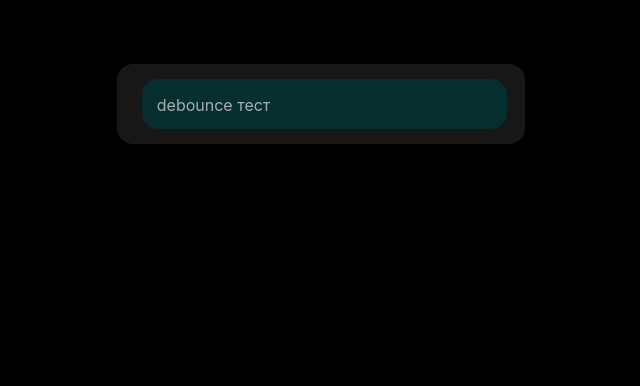
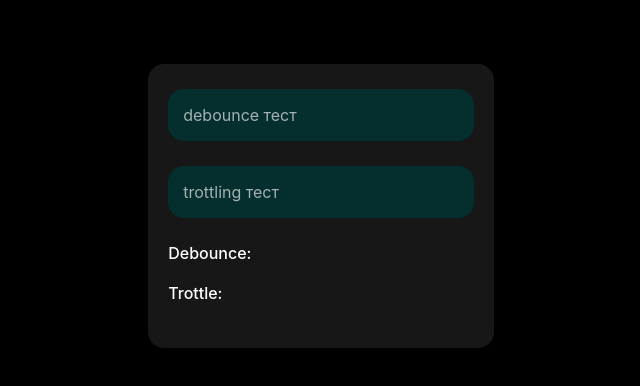
Before and after one commit to jabborovaz/Test-Form, a React (Create React App) app: page / in a window 1280 px wide. Shown: the top 386 px of the page, without its empty margins (319-959 px from the left). Built offline with nearby package versions, Linux system fonts and the light colour scheme.

Commit message:
make debounce and trottling inputs

```diff
--- a/src/App.css
+++ b/src/App.css
@@ -1,38 +1,5 @@
-.App {
-  text-align: center;
+* {
+  box-sizing: border-box;
+  margin: 0;
+  padding: 0;
 }
-
-.App-logo {
-  height: 40vmin;
-  pointer-events: none;
-}
-
-@media (prefers-reduced-motion: no-preference) {
-  .App-logo {
-    animation: App-logo-spin infinite 20s linear;
-  }
-}
-
-.App-header {
-  background-color: #282c34;
-  min-height: 100vh;
-  display: flex;
-  flex-direction: column;
-  align-items: center;
-  justify-content: center;
-  font-size: calc(10px + 2vmin);
-  color: white;
-}
-
-.App-link {
-  color: #61dafb;
-}
-
-@keyframes App-logo-spin {
-  from {
-    transform: rotate(0deg);
-  }
-  to {
-    transform: rotate(360deg);
-  }
-}
--- a/src/App.module.scss
+++ b/src/App.module.scss
@@ -1,4 +1,5 @@
 $primary-color: #000;
+$middleText: #fff;
 $sectionColor: #171717;
 $secondary-color: #042f2e;
 $blockRadius: 16px;
@@ -13,32 +14,41 @@ $blockRadius: 16px;
 
 .formBlock {
   background-color: $sectionColor;
-  width: 28%;
+  width: 27%;
   max-width: 470px;
   margin: 5% auto;
-  padding: 15px 25px;
+  padding: 25px 20px;
   border-radius: $blockRadius;
+  display: flex;
+  flex-direction: column;
+  justify-content: center;
 }
 
 .inputGroup {
   position: relative;
   width: 100%;
+  margin-bottom: 25px;
 
   .input {
-    width: 93%;
-    border: none;
+    width: 100%;
+    border: 1px solid transparent;
     border-radius: 1rem;
     background: $secondary-color;
     padding: 1rem;
     font-size: 1rem;
     color: #f5f5f5;
-    transition: border 150ms cubic-bezier(0.4, 0, 0.2, 1);
+    transition: 0.4s ease;
+
+    &:hover {
+      outline: none;
+      border: 1px solid #1a73e8;
+    }
 
     &:focus,
     &:valid {
       outline: none;
       background-color: $sectionColor;
-      border: 1.5px solid #1a73e8;
+      border: 1px solid #1a73e8;
     }
   }
 
@@ -50,7 +60,7 @@ $blockRadius: 16px;
     opacity: 0.7;
     pointer-events: none;
     transform: translateY(1rem);
-    transition: 150ms cubic-bezier(0.4, 0, 0.2, 1);
+    transition: 0.4s ease;
   }
 
   .input:focus ~ label,
@@ -62,3 +72,10 @@ $blockRadius: 16px;
     opacity: 1;
   }
 }
+
+.middleText {
+  font-size: 16;
+  font-weight: 500;
+  color: $middleText;
+  margin-bottom: 20px;
+}
--- a/src/App.tsx
+++ b/src/App.tsx
@@ -1,5 +1,6 @@
 import React from "react";
 import Main from "./container/Main";
+import "./App.css";
 
 function App() {
   return <Main />;
--- a/src/components/InputBox.tsx
+++ b/src/components/InputBox.tsx
@@ -1,17 +1,28 @@
 import React, { useState } from "react";
 import styles from "../App.module.scss";
 
-const InputBox: React.FC = () => {
+interface InputBoxProps {
+  labelText: string;
+  value: string;
+  handleChange: any;
+}
+
+const InputBox: React.FC<InputBoxProps> = ({
+  labelText,
+  value,
+  handleChange,
+}) => {
   return (
     <div className={styles.inputGroup}>
       <input
+        value={value}
+        onChange={handleChange}
         required
         type="text"
-        name="text"
         autoComplete="off"
         className={styles.input}
       />
-      <label className={styles.userLabel}>debounce тест</label>
+      <label className={styles.userLabel}>{labelText}</label>
     </div>
   );
 };
--- a/src/container/Main.tsx
+++ b/src/container/Main.tsx
@@ -1,12 +1,41 @@
-import React from "react";
+import React, { useState } from "react";
 import styles from "../App.module.scss";
 import InputBox from "../components/InputBox";
 
 const Main: React.FC = () => {
+  const [value, setValue] = useState<string>("");
+  const [valueOnText, setValueOnText] = useState<string>("");
+  const [value2, setValue2] = useState<string>("");
+
+  let debounceTimer: any = null;
+
+  function asyncHandleChange(e: any) {
+    setValue(e.target.value);
+    clearTimeout(debounceTimer);
+    debounceTimer = setTimeout(() => {
+      setValueOnText(e.target.value);
+    }, 400);
+  }
+
+  function syncHandleChange(e: any) {
+    setValue2(e.target.value);
+  }
+
   return (
     <div className={styles.container}>
       <section className={styles.formBlock}>
-        <InputBox />
+        <InputBox
+          labelText="debounce тест"
+          value={value}
+          handleChange={asyncHandleChange}
+        />
+        <InputBox
+          labelText="trottling тест"
+          value={value2}
+          handleChange={syncHandleChange}
+        />
+        <p className={styles.middleText}>Debounce: {valueOnText}</p>
+        <p className={styles.middleText}>Trottle: {value2}</p>
       </section>
     </div>
   );
```
